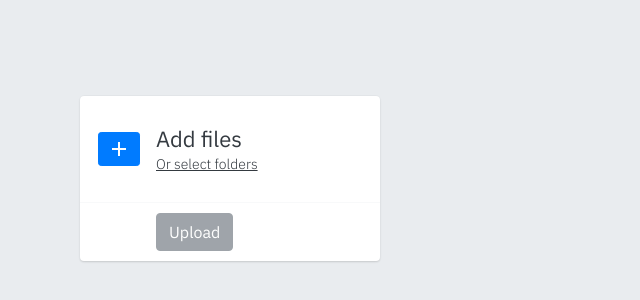
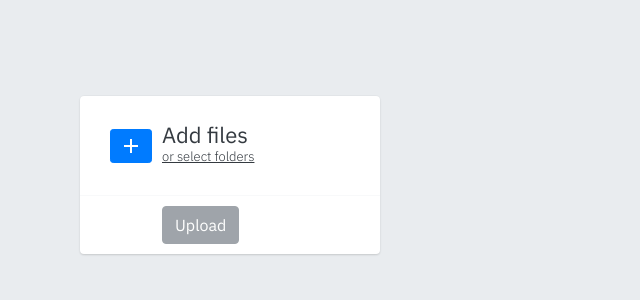
Before and after one commit to talhasch/dTransfer, a React (Create React App) app: page / in a window 1280 px wide. Shown: the part 144-444 px from the top of the page, without its empty margins (0-640 px from the left). Built offline with nearby package versions, Linux system fonts and the light colour scheme.

Commit message:
refactor

```diff
--- a/src/components/transfer/_index.scss
+++ b/src/components/transfer/_index.scss
@@ -10,17 +10,15 @@
   box-shadow: 0 1px 2px rgba(0, 0, 0, .15), 0 -1px 0 rgba(0, 0, 0, .02);
 
   .scroll-content {
-    max-height: 220px;
+    max-height: 300px;
     overflow-x: auto;
   }
 
-
-
   .transfer-action {
-    padding: 10px 0;
+    padding: 10px 30px;
 
     .btn-upload {
-      margin-left: 76px;
+      margin-left: 52px;
     }
   }
 
--- a/src/components/transfer/_upload-form.scss
+++ b/src/components/transfer/_upload-form.scss
@@ -1,19 +1,23 @@
 .upload-form {
-  padding: 30px 0;
+  height: 100px;
   cursor: pointer;
   position: relative;
   line-height: 100%;
   border-bottom: 1px solid $gray-100;
+  display: flex;
+  align-items: center;
+  padding: 0 30px;
 
   .btn-select-files {
-    position: absolute;
-    left: 18px;
-    top: 36px;
+    margin-right: 10px;
   }
+
+  .text-controls {
+    flex-grow: 1;
 
     .select-files {
       font-size: 22px;
-    margin-bottom: 3px;
+      margin-bottom: 6px;
       font-weight: 400;
       color: $gray-800;
     }
@@ -21,7 +25,7 @@
     .select-folders {
       color: $gray-800;
       text-decoration: underline;
-    font-size: 14px;
+      font-size: 13px;
       font-weight: 300;
 
       &:hover {
@@ -30,6 +34,7 @@
     }
 
     .select-files, .select-folders {
-    margin-left: 76px;
+      display: table;
     }
   }
+}
--- a/src/components/transfer/index.tsx
+++ b/src/components/transfer/index.tsx
@@ -18,7 +18,6 @@ export default class Transfer extends Component<UserFormProps> {
     render() {
         const {uploadQueue} = this.props;
 
-
         return (
             <div className="transfer">
                 <div className="scroll-content">
--- a/src/components/transfer/upload-form.tsx
+++ b/src/components/transfer/upload-form.tsx
@@ -60,14 +60,16 @@ export default class UploadForm extends Component<UploadFormProps> {
                 <Button variant="primary" size="sm" className="btn-select-files">
                     <img src={plusSvg} alt="Plus"/>
                 </Button>
-                <h2 className="select-files">
-                    Add files
-                </h2>
-                <a className="select-folders" href="#" onClick={(e: React.MouseEvent<HTMLElement>) => {
-                    e.preventDefault();
-                    e.stopPropagation();
-                    this.openFolderInput();
-                }}>Or select folders</a>
+                <div className="text-controls">
+                    <span className="select-files">
+                        Add files
+                    </span>
+                    <a className="select-folders" href="#" onClick={(e: React.MouseEvent<HTMLElement>) => {
+                        e.preventDefault();
+                        e.stopPropagation();
+                        this.openFolderInput();
+                    }}>or select folders</a>
+                </div>
                 {fileInput}
                 {folderInput}
             </div>
```
Lines whose indentation alone changed are shown as unchanged.
